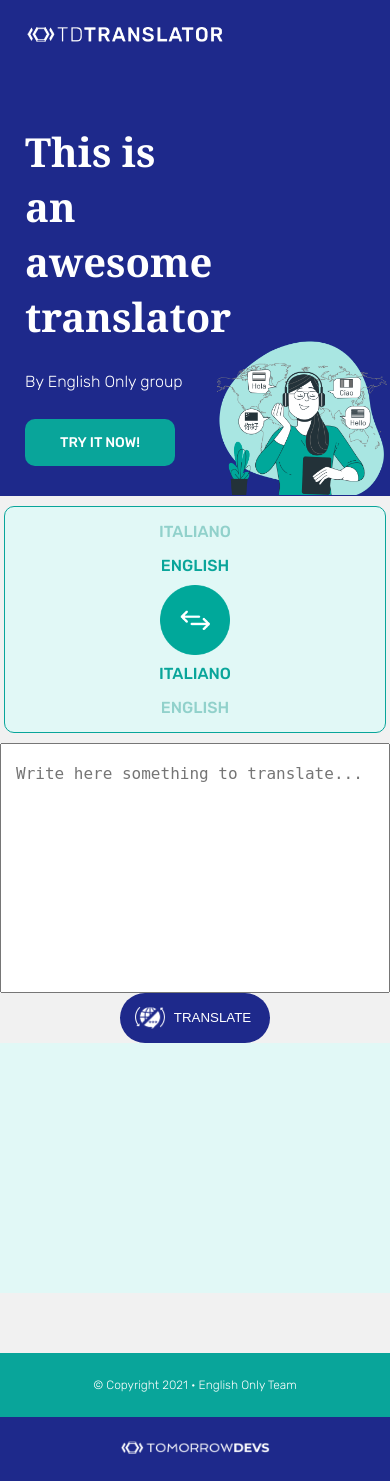
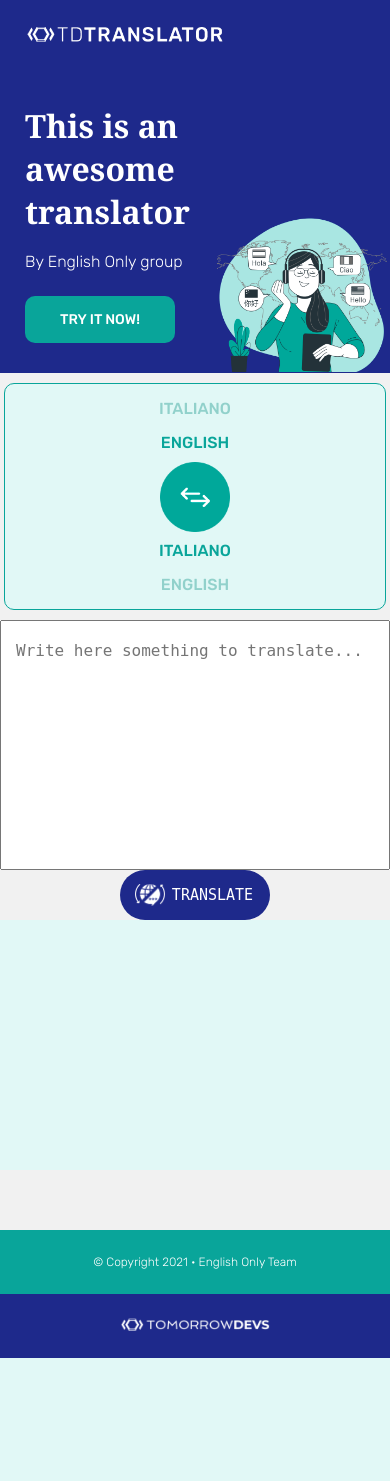
Before and after one commit to aldotele/td_translator, a Django app: page / in a window 390 px wide. After the commit the page ends 1358 px from the top, so only its background shows below. Run offline with Django 3.2, Linux system fonts and the light colour scheme.

Commit message:
scrollable on mobile, minor styling changes

```diff
--- a/static/css/styles.css
+++ b/static/css/styles.css
@@ -2,11 +2,14 @@
     box-sizing: border-box;
     padding: 0;
     margin: 0;
+    /* height: 100%; */
   }
 
   body {
+    /* overflow-y: scroll !important;
+    -webkit-overflow-scrolling: touch; */
     font-family: 'Rubik', sans-serif;
-    background: #f1f1f1
+    background: #f1f1f1;
   }
 
   header {
@@ -14,6 +17,7 @@
     color: #ffffff;
     text-align: left;
     font-size: 20px;
+    padding-left: 25px;
   }
 
   header .wrapper{
@@ -31,10 +35,10 @@
   margin: auto;
   }
 
-  h1{
+  h1 {
     font-family: 'Georgia', serif;
     font-weight: bold;
-    margin: 50px 0 20px 0;
+    margin: 30px 0 20px 0;
     max-width: 50%
   }
   h1 span{
@@ -43,9 +47,9 @@
     font-weight: 100;
   }
 
-  button{
+  button {
     cursor: pointer;
-    font-size:14px;
+    font-size: 14px;
     text-transform: uppercase;
     font-family: 'Rubik', sans-serif;
     background: #09a59a;
@@ -57,7 +61,7 @@
   }
 
   button:hover {
-    background: #34dfd3;
+    background: #2bd6cb;
   }
 
   ul.lang{
@@ -113,6 +117,8 @@
   }
 
   form input[type="submit"]{
+    font-size: 15px;
+    font-family: "Roboto Mono", monospace;
     cursor: pointer;
     height: 50px;
     width: 150px;
@@ -141,7 +147,7 @@
 
   textarea {
     resize: none;
-    font-family: Roboto Mono, monospace;
+    font-family: "Roboto Mono", monospace;
     font-size: medium;
     /* width: 450px; */
     width: 100%;
@@ -164,7 +170,7 @@
   }
 
   #translated_content {
-    font-family: Roboto Mono, monospace;
+    font-family: "Roboto Mono", monospace;
     width: 100%;
     text-align: left;
     overflow-y: auto;
@@ -197,15 +203,18 @@
   }
 
 
+/* media query*/
 
   @media (max-width: 968px) {
-    header {
-      padding-left: 25px;
-    }
+
     header .wrapper {
       background-image:url("../images/bg_header.png");
       background-size: cover;
       background-size: 50%;
+    }
+
+    h1 {
+      font-size: 32px;
     }
 
     /*
@@ -216,7 +225,7 @@
     */
 
     .wrapper > button {
-      font-size:14px;
+      font-size: 14px;
       text-transform: uppercase;
       font-family: 'Rubik', sans-serif;
       background: #09a59a;
@@ -311,7 +320,7 @@
   /* Firefox */
   * {
     scrollbar-width: auto;
-    scrollbar-color: #8f54a0 #ffffff;
+    scrollbar-color: #91d1cb #ffffff;
   }
 
   /* Chrome, Edge, and Safari */
--- a/templates/home.html
+++ b/templates/home.html
@@ -9,11 +9,11 @@
         <meta charset="utf-8">
         <link rel="preconnect" href="https://fonts.gstatic.com">
         <link href="https://fonts.googleapis.com/css2?family=Rubik:ital,wght@0,300;0,500;1,300;1,500&display=swap" rel="stylesheet">
-
+        <link rel="icon" href="{% static 'images/bg_header.png' %}">
         <meta name='copyright' content='English Only TomorrowDevs'>
         <meta property="og:locale" content="it_IT">
         <meta property="og:site_name" content="TD Translator by English Only TomorrowDevs">
-        <meta name="viewport" content="width=device-width, initial-scale=0.5">
+        <meta name="viewport" content="width=device-width, initial-scale=1">
 
     </head>
     <body>
```
